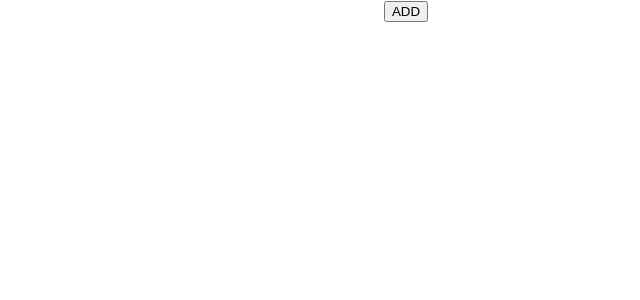
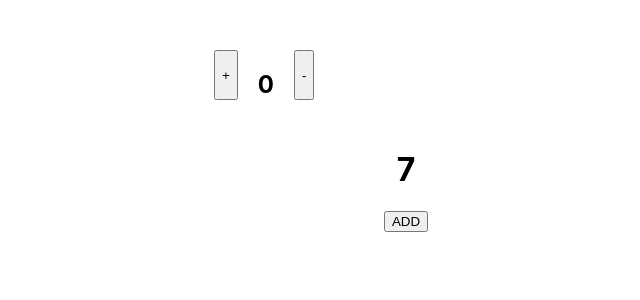
Before and after one commit to PreetS123/Revision, a React (Create React App) app in the folder react_interview_practise/: page / in a window 1280 px wide. Shown: the top 300 px of the page, without its empty margins (234-874 px from the left). Built offline with nearby package versions, Linux system fonts and the light colour scheme.

Commit message:
folder-structure-changed

```diff
--- a/react_interview_practise/src/App.js
+++ b/react_interview_practise/src/App.js
@@ -1,16 +1,16 @@
 
 import './App.css';
-// import { SetIntervalek1 } from './SetIntervalek1';
-import { UseRefEx } from './UseRefEx';
+import { SetIntervalek1 } from './ExamplePractise/SetIntervalek1';
+import { UseRefEx } from './ExamplePractise/UseRefEx';
 // import { Setintervalex } from './Setintervalex';
-// import { Useeffectex } from './Useeffectex';
+import { Useeffectex } from './ExamplePractise/Useeffectex';
 
 function App() {
 
   return (
     <div className="App">
-      {/* <Useeffectex/> */}
-      {/* <SetIntervalek1/> */}
+      <Useeffectex/>
+      <SetIntervalek1/>
       <UseRefEx/>
     </div>
   );
```
Also changed, not shown: react_interview_practise/src/ExamplePractise/SetIntervalek1.jsx (renamed from react_interview_practise/src/SetIntervalek1.jsx), react_interview_practise/src/ExamplePractise/Setintervalex.jsx (renamed from react_interview_practise/src/Setintervalex.jsx), react_interview_practise/src/ExamplePractise/UseRefEx.jsx (renamed from react_interview_practise/src/UseRefEx.jsx), react_interview_practise/src/ExamplePractise/Useeffectex.jsx (renamed from react_interview_practise/src/Useeffectex.jsx).
